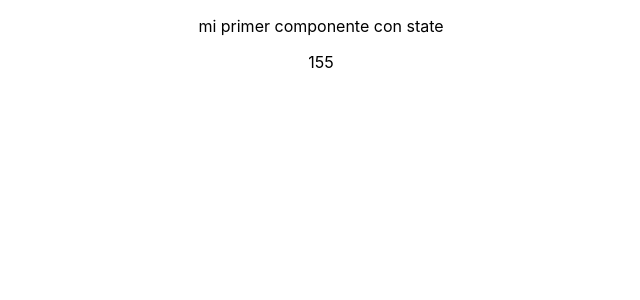
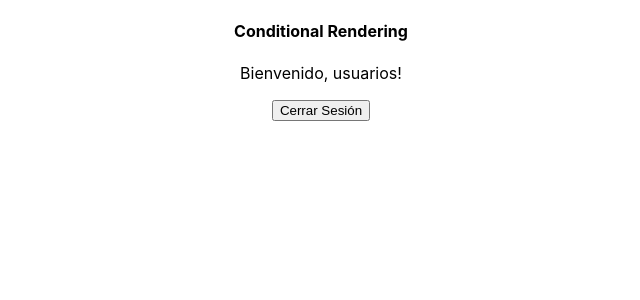
Before and after one commit to adrian1426/AprenderReactJS_Ude, a React (Create React App) app: page / in a window 1280 px wide. Shown: the top 300 px of the page, without its empty margins (319-959 px from the left). Built offline with nearby package versions, Linux system fonts and the light colour scheme.

Commit message:
curso-udemy renderizado condicional

```diff
--- a/src/App.js
+++ b/src/App.js
@@ -1,43 +1,12 @@
-import React,{Component} from 'react';
+import React from 'react';
 import './App.css';
+import ConditionalSection from './sections/conditional';
 
-class Contador extends Component{
-  constructor(props){
-    super(props);
-    this.state={
-      contador: this.props.contadorInicial
-    }
-
-    setInterval(()=>{
-      this.setState({contador: this.state.contador + 1});
-    },1000);
-  }
-
-  //state = {contador: 3};
-  render(){
-    return(
-      <ContadorNumero numero={this.state.contador}/>
-    );
-  }
-}
-
-Contador.defaultProps ={
-  contadorInicial : 0
-}
-
-class ContadorNumero extends Component{
-  render(){
-    return(
-      <span>{this.props.numero}</span>
-    );
-  }
-}
 
 function App() {
   return (
     <div className="App">
-      <p>mi primer componente con state</p>
-      <Contador contadorInicial={150}/>
+    <ConditionalSection/>
     </div>
   );
 }
--- /dev/null
+++ b/src/sections/conditional.js
@@ -0,0 +1,54 @@
+import React, {Component} from 'react';
+
+class LoginButton extends Component{
+    render(){
+        return(
+            <button>Iniciar Sesión</button>
+        );
+    };
+}
+
+class LogoutButton extends Component{
+    render(){
+        return(
+            <div>
+                <p>Bienvenido, usuarios!</p>
+                <button>Cerrar Sesión</button>
+            </div>
+        );
+    };
+}
+
+// function useConditionalRendering(mostrarA){
+//   if(mostrarA){
+//     return(
+//         <ComponenteA/>
+//     );
+//   }
+//   else{
+//     return(
+//         <ComponenteB/>
+//     );
+//   }
+// }
+
+class ConditionalSection extends Component{
+
+    constructor(){
+        super();
+        this.state = {isUserLogged: true};
+    }
+
+    render (){
+        // const conditionalComponent =useConditionalRendering(this.state.mostrarA);
+        // const conditionalComponentTernaria =this.state.mostrarA ? <ComponenteA/> : <ComponenteB/> ;
+        return(
+            <div>
+                <h4>Conditional Rendering</h4>
+                {this.state.isUserLogged ? <LogoutButton/> : <LoginButton/>}
+            </div>
+        );
+    };
+};
+
+export default ConditionalSection;
```
